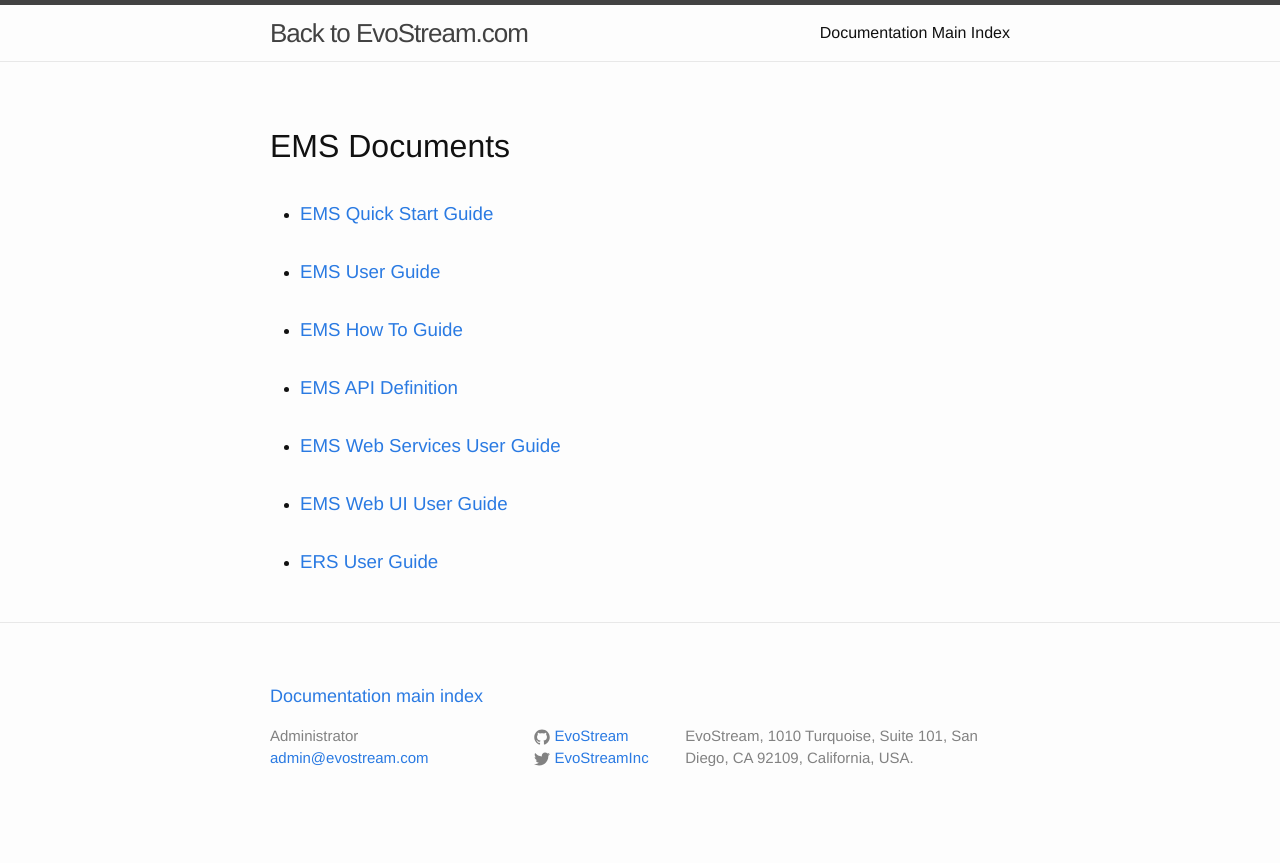
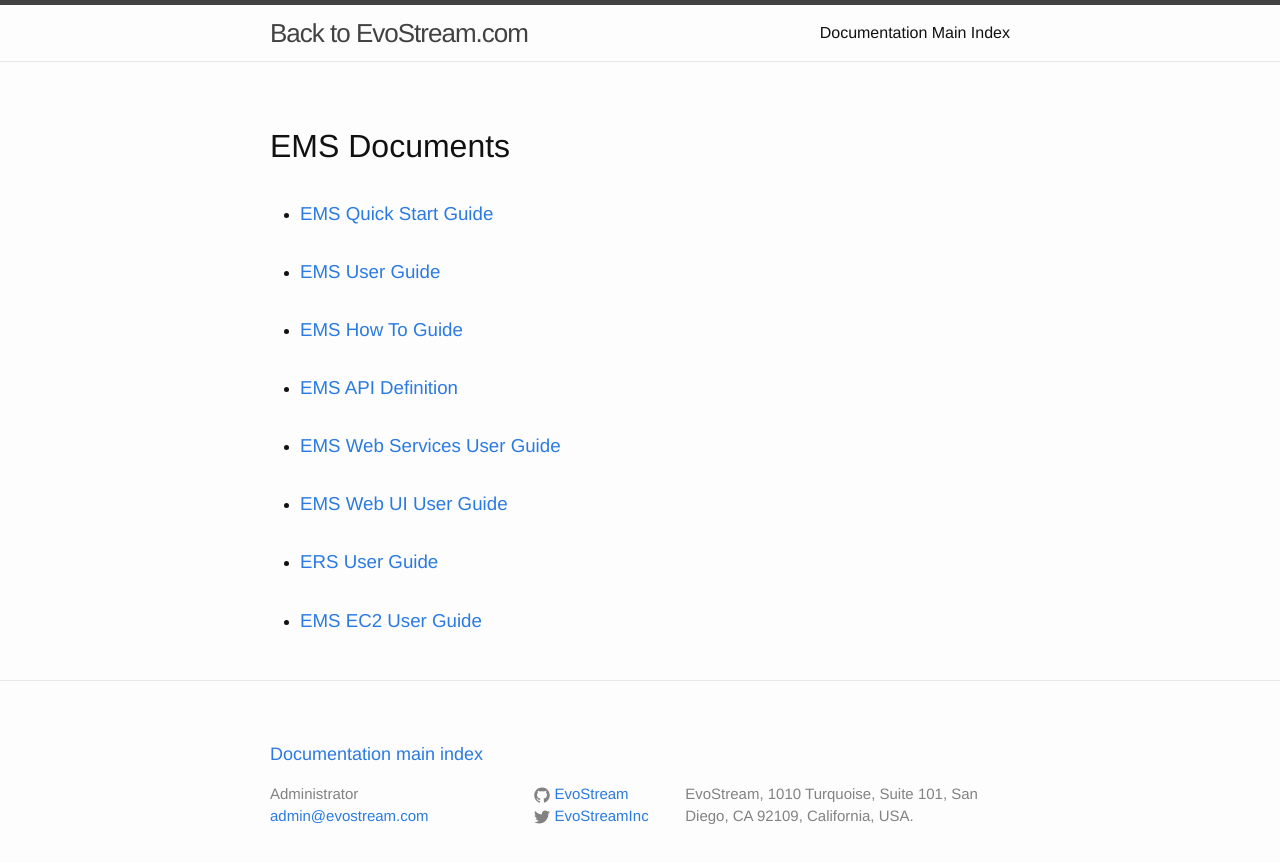
Before and after one commit to EvoStream/EvoStream.github.io, a Jekyll site: the page built from index.html, in a window 1280 px wide. Shown: the top 863 px of the page. Built offline with Jekyll 4.4.1, drawn with Linux system fonts in a browser that asks for light colours.

Commit message:
Add EMS EC2 User Guide to Doc Index

```diff
--- a/index.html
+++ b/index.html
@@ -14,6 +14,7 @@
     <li><h3><a href="http://docs.evostream.com/ems_web_services_user_guide/table_of_contents">EMS Web Services User Guide</a></h3></li>
     <li><h3><a href="http://docs.evostream.com/ems_web_ui_user_guide/table_of_contents">EMS Web UI User Guide</a></h3></li>
     <li><h3><a href="http://docs.evostream.com/ers_user_guide/table_of_contents">ERS User Guide</a></h3></li>
+    <li><h3><a href="http://docs.evostream.com/ems_ec2_user_guide/table_of_contents">EMS EC2 User Guide</a></h3></li>
   </ul>
 
 </div>
```
